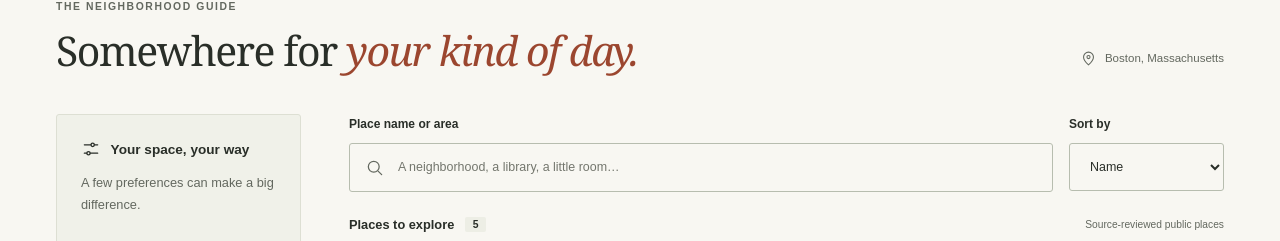
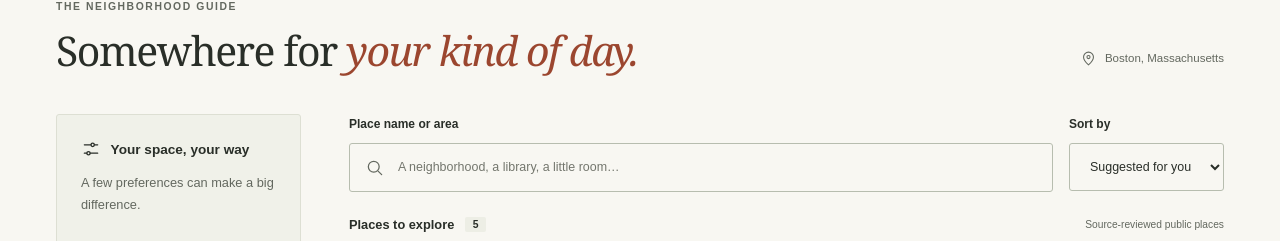
Before and after one commit to cx-57/QuietSpace, a Next.js app: page / in a window 1280 px wide. Shown: the part 836-1077 px from the top of the page. Built offline with nearby package versions, Linux system fonts and the light colour scheme.

Commit message:
Surface low-noise discovery guidance and suggested ordering

```diff
--- a/src/components/discover.tsx
+++ b/src/components/discover.tsx
@@ -14,10 +14,11 @@ import { DIMENSION_LABELS } from "../lib/preferences";
 export function Discover({ directory }: { directory: Directory }) {
   const { preferences, update } = usePreferences();
   const [query, setQuery] = useState("");
-  const [sort, setSort] = useState<"name" | "match">("name");
+  const [sort, setSort] = useState<"name" | "match">("match");
   const [filtersOpen, setFiltersOpen] = useState(false);
   const now = new Date(directory.asOf);
   const results = discover(directory.spaces, preferences, query, sort, now);
+  const seekingQuiet = preferences.maximumIntensities.noise !== null && preferences.maximumIntensities.noise <= 2;
   return <>
     <StorageNotice />
     <section className="places-section" id="places" aria-labelledby="places-title"><div className="section-heading"><div><p className="eyebrow">THE NEIGHBORHOOD GUIDE</p><h2 id="places-title">Somewhere for <em>your kind of day.</em></h2></div><p className="location-stamp"><Icon name="pin" size={17} /> Boston, Massachusetts</p></div>
@@ -30,16 +31,17 @@ export function Discover({ directory }: { directory: Directory }) {
       <Link className="preference-edit" href="/preferences">Edit sensory preferences <Icon name="arrow" size={18} /></Link>
       <dl className="preference-summary">{DIMENSIONS.map(d => <div key={d}><dt>{DIMENSION_LABELS[d]}</dt><dd>{preferences.maximumIntensities[d] === null ? "Any level" : `${d === "brightness" ? "Prefer" : "Up to"} ${preferences.maximumIntensities[d]}/5`}</dd></div>)}</dl>
       <FacilityControls />
-      <button type="button" className="text-button" onClick={() => { setQuery(""); setSort("name"); update(DEFAULT_PREFERENCES, true); }}>Clear search and preferences</button>
+      <button type="button" className="text-button" onClick={() => { setQuery(""); setSort("match"); update(DEFAULT_PREFERENCES, true); }}>Clear search and preferences</button>
       <p className="filter-privacy"><Icon name="shield" size={16} /> Saved only on this browser.</p>
       </div>
     </aside><section aria-labelledby="results-heading" className="results">
       <div className="search-row"><div className="field search-field"><label htmlFor="search">Place name or area</label><div className="search-input"><Icon name="search" /><input id="search" type="search" placeholder="A neighborhood, a library, a little room…" maxLength={200} value={query} onChange={e => setQuery(e.target.value)} /></div></div>
-        <div className="field"><label htmlFor="sort">Sort by</label><select id="sort" value={sort} onChange={e => setSort(e.target.value as "name" | "match")}><option value="name">Name</option><option value="match">Preference fit</option></select></div></div>
+        <div className="field"><label htmlFor="sort">Sort by</label><select id="sort" value={sort} onChange={e => setSort(e.target.value as "name" | "match")}><option value="match">Suggested for you</option><option value="name">Name</option></select></div></div>
       <div className="results-heading"><h3 id="results-heading">Places to explore <span role="status">{results.length}</span></h3><span className="small muted">Source-reviewed public places</span></div>
       {directory.mode === "curated" && <p className="directory-note">Read-only guide · No community reports included. <Link href="/about#evidence">How we check places</Link></p>}
+      {seekingQuiet && <p className="directory-note" role="status">{sort === "match" ? "Quiet preference active: source-listed quiet/study spaces appear first among places without sensory scores." : "Quiet preference active; sorting by name."} Official listings do not measure current sound levels. Other places may also have suitable areas that are not yet verified.</p>}
       {!results.length ? <div className="empty-state"><h3>{directory.spaces.length ? "No places meet these filters" : "No published places are available"}</h3><p>{directory.spaces.length ? "Try another name or area, or review required facilities. Unknown facilities are excluded when required." : "Source evidence may need review. Check back later."}</p><button className="secondary" type="button" onClick={() => { setQuery(""); update(DEFAULT_PREFERENCES, true); }}>Clear search and preferences</button></div>
-        : <div className="place-list">{results.map(({ space, match }, index) => <SpaceCard key={space.id} space={space} match={match} now={now} index={index + 1} />)}</div>}
+        : <div className="place-list">{results.map(({ space, match }, index) => <SpaceCard key={space.id} space={space} match={match} now={now} index={index + 1} seekingQuiet={seekingQuiet} />)}</div>}
       <p className="results-footnote"><Icon name="book" size={16} /> Getting to know a place takes time. A match appears only when there’s enough recent evidence.</p>
     </section></div></section>
     <section className="closing-note"><span className="eyebrow">A MORE CONSIDERATE CITY</span><h2>There isn’t one right place.<br />There’s a place that’s right <em>for you.</em></h2><p>Different days call for different surroundings. Start with what matters to you, check what’s known, and leave room for the unknown.</p><Link href="/about" className="quiet-link">A little about our approach <Icon name="arrow" size={18} /></Link></section>
```
